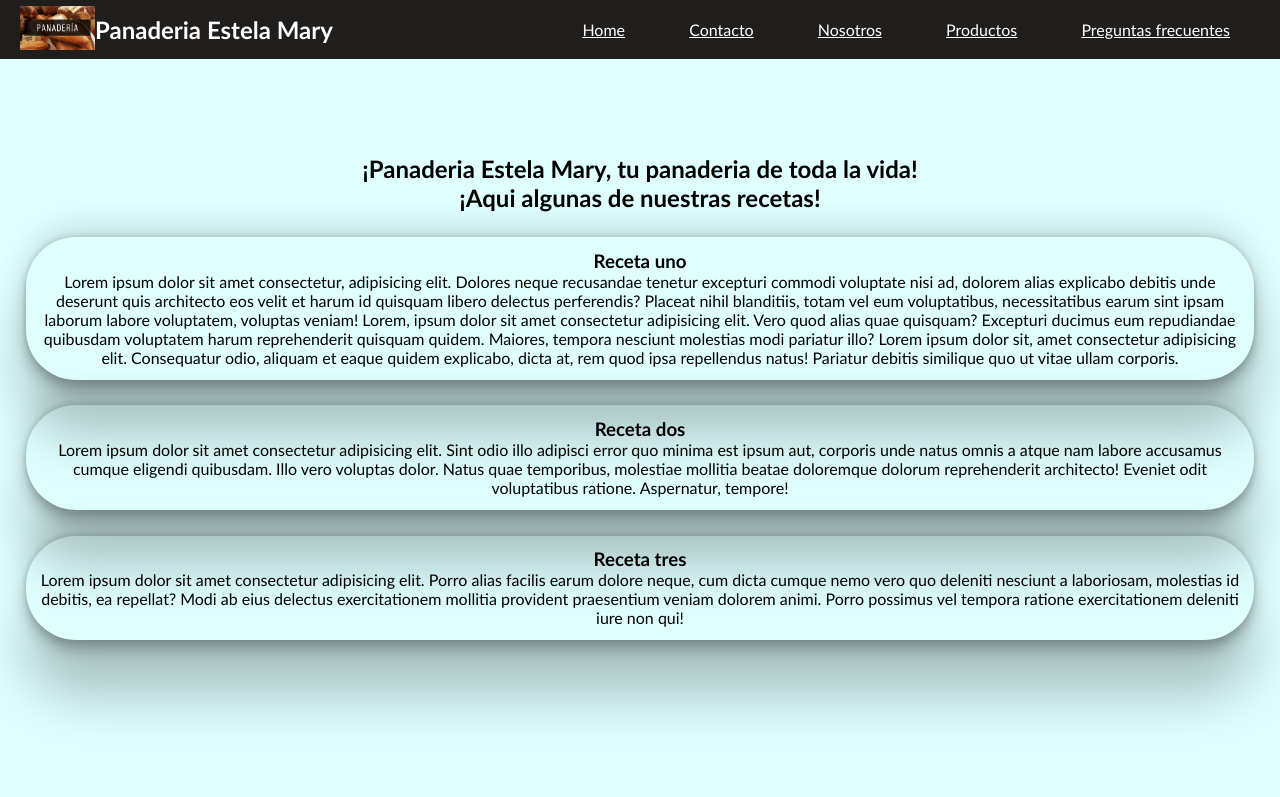
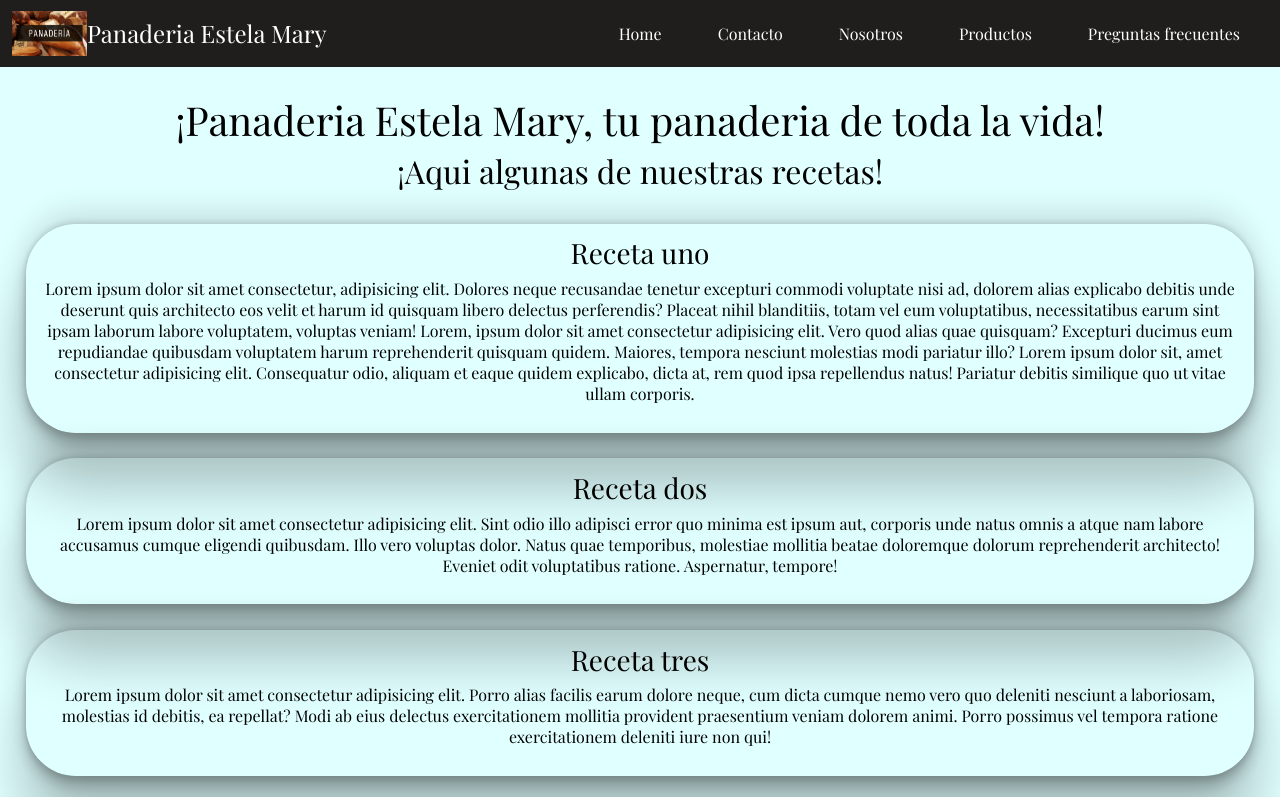
Before and after one commit to sancorr/proyecto-panaderia-coder, a plain HTML site: page pages/preguntasfrecuentes.html in a window 1280 px wide. Shown: the top 797 px of the page. Drawn offline with nearby package versions, Linux system fonts and the light colour scheme; a web font is replaced by a local one.

Commit message:
nav bar y estilos en todas las ventanas

```diff
--- a/css/stylepreguntasfrecuentes.css
+++ b/css/stylepreguntasfrecuentes.css
@@ -8,46 +8,50 @@
 /*ESTILO GLOBAL (BODY)*/
 
 body {
-  font-family: "Gill Sans", "Gill Sans MT", Calibri, "Trebuchet MS", sans-serif;
+  font-family: "Playfair Display", serif;
+  line-height: normal;
+  color: black;
+
+}
+/* HEADER*/
+
+
+.navbar {
+  background-color: rgb(32, 29, 29);
+  padding: 0;
+  display: flex;
+  flex-wrap: nowrap;
+}
+.nav-link {
+  color: white;
+  margin: 0 15px;
+
 }
 
-/* HEADER*/
-
-header {
-  background-color: rgb(32, 29, 29);
-  position: fixed;
-  top: 0;
-  width: 100%;
-  display: flex;
-  flex-flow: row wrap;
-  justify-content: space-between;
-  padding: 0 20px;
+.navbar-nav a {
+margin: 15px 20px;
 }
 
-header .headerLeft {
-  display: flex;
-  align-items: center;
+.navbar-brand {
+  padding: 0;
+  margin: 0;
 }
 
-header nav ul li {
-  list-style-type: none;
-  display: inline-block;
-  margin: 20px 30px;
-}
-
-header nav ul a {
-  color: white;
-}
 
 .legend {
   color: white;
+  font-size: 1.5em;
+  margin: 0;
+
 }
+
+
 /*MAIN*/
 
 #portadaPreguntas {
   background-color: lightcyan;
   color: black;
-  height: 100vh;
+  height: 110vh;
   text-align: center;
   display: flex;
   flex-direction: column;
@@ -147,8 +151,25 @@ footer div iframe {
   }
 
   #portadaPreguntas {
-    margin: 5% 0 0 ;
+    margin: 4% 0 0 ;
   }
+
+  .tittles h1 {
+    margin: 0;
+  }
+
+  .tittles h2 {
+    margin: 0;
+  }
+
+  .cardsArticles h3 {
+    margin: 0;
+  }
+
+  .cardsArticles p {
+    margin: 0;
+  }
+
 
   .tutorialesVideo {
     padding: 2% 0;
@@ -177,6 +198,8 @@ grid-area: tres;
 
   #portadaPreguntas {
     padding-top: 5%;
+    height: 130vh;
+    margin: 0;
   }
 
 
@@ -205,8 +228,8 @@ grid-area: tres;
  }
 
  #portadaPreguntas {
-  margin-top: 45%;
-  height: 200vh;
+
+  height: 240vh;
  }
 
  .tittles {
--- a/css/styleproductos.css
+++ b/css/styleproductos.css
@@ -57,8 +57,7 @@ margin: 15px 20px;
   justify-content: space-evenly;
   align-items: center;
   text-align: center;
-
-  margin-top: 6%;
+  margin-top: 4%;
 }
 
 #portadaProductos .photos {
@@ -85,7 +84,7 @@ margin: 15px 20px;
 #articulosProductos {
   background-color: #788782;
   color: white;
-  height: 120vh;
+  height: 110vh;
   padding-top: 10px;
 }
 
--- a/pages/preguntasfrecuentes.html
+++ b/pages/preguntasfrecuentes.html
@@ -6,6 +6,8 @@
     <meta name="viewport" content="width=device-width, initial-scale=1.0">
     <title>PEM | Preguntas</title>
     <link rel="shortcut icon" href="../img/logopanaderia.webp" type="image/x-icon">
+    <!--BOOTSTRAP-->
+    <link href="https://cdn.jsdelivr.net/npm/bootstrap@5.3.2/dist/css/bootstrap.min.css" rel="stylesheet" integrity="sha384-T3c6CoIi6uLrA9TneNEoa7RxnatzjcDSCmG1MXxSR1GAsXEV/Dwwykc2MPK8M2HN" crossorigin="anonymous">
     <link rel="stylesheet" href="../css/stylepreguntasfrecuentes.css">
     <link rel="preconnect" href="https://fonts.googleapis.com">
     <link rel="preconnect" href="https://fonts.gstatic.com" crossorigin>
@@ -14,33 +16,41 @@
 
 <body>
 
-    <!--encabezado con logo y barra de navegacion-->
-
     <header>
 
-        <div class="headerLeft">
+        <!--encabezado con logo y barra de navegacion-->
 
-            <a href="../index.html"><img width="75" src="../img/logopanaderia.webp" alt="logo principal panaderia"></a>
+        <nav class="navbar fixed-top navbar-expand-md bg-body-dark ">
 
-            <h2 class="legend">Panaderia Estela Mary</h2>
+            <div class="container-fluid ">
 
+                <a class="navbar-brand" href="../index.html"><img width="75" src="../img/logopanaderia.webp"
+                        alt="logo principal panaderia">
+                </a>
 
-        </div>
+                <h2 class="legend">Panaderia Estela Mary</h2>
 
-        <!--bara de navegacion principal-->
+                <button class="navbar-toggler" type="button" data-bs-toggle="collapse"
+                    data-bs-target="#navbarNavAltMarkup" aria-controls="navbarNavAltMarkup" aria-expanded="false"
+                    aria-label="Toggle navigation">
 
-        <nav>
+                    <span class="navbar-toggler-icon"></span>
 
-            <ul>
-                <li><a href="../index.html">Home</a></li>
-                <li><a href="contacto.html">Contacto</a></li>
-                <li><a href="nosotros.html">Nosotros</a></li>
-                <li><a href="productos.html">Productos</a></li>
-                <li><a href="#">Preguntas frecuentes</a></li>
-            </ul>
+                </button>
 
+                <div class="collapse navbar-collapse" id="navbarNavAltMarkup">
+
+                    <div class="navbar-nav ms-auto">
+                        <a class="nav-link" href="../index.html">Home</a>
+                        <a class="nav-link" href="../pages/contacto.html">Contacto</a>
+                        <a class="nav-link" href="../pages/nosotros.html">Nosotros</a>
+                        <a class="nav-link" href="../pages/productos.html">Productos</a>
+                        <a class="nav-link" href="../pages/preguntasfrecuentes.html">Preguntas frecuentes</a>
+                    </div>
+
+                </div>
+            </div>
         </nav>
-
     </header>
 
     <main>
@@ -189,6 +199,9 @@
 
     </footer>
 
+    <!--BOOTSTRAP-->
+    <script src="https://cdn.jsdelivr.net/npm/bootstrap@5.3.2/dist/js/bootstrap.bundle.min.js" integrity="sha384-C6RzsynM9kWDrMNeT87bh95OGNyZPhcTNXj1NW7RuBCsyN/o0jlpcV8Qyq46cDfL" crossorigin="anonymous"></script>
+
 </body>
 
 </html>
```
